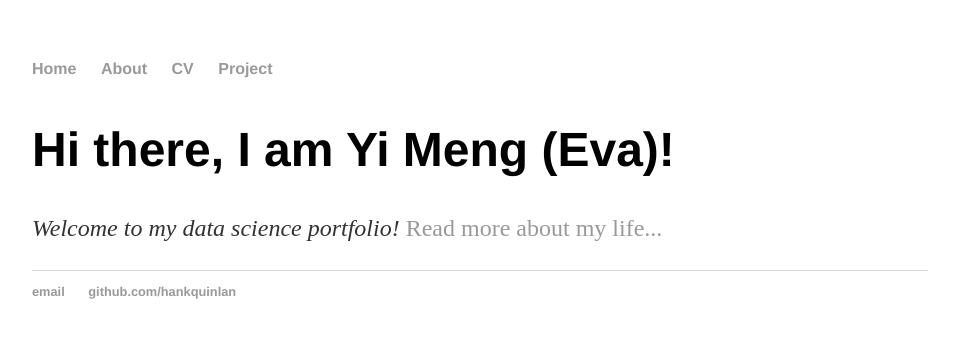
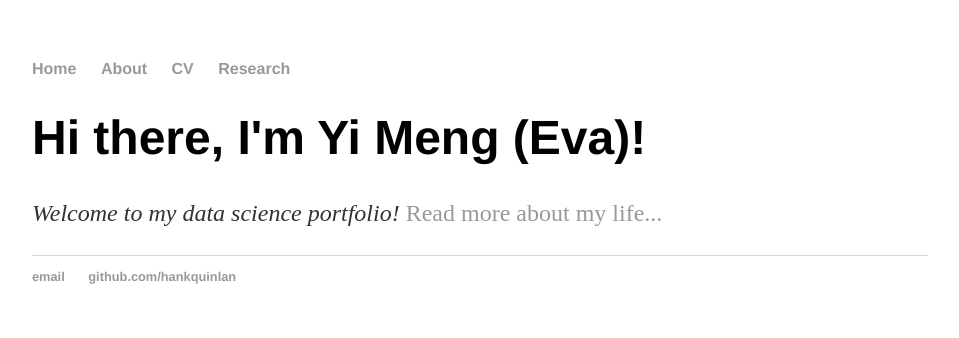
Before and after one commit to EvaMeng/evameng.github.io, a Jekyll site: the page built from index.html, in a window 1280 px wide. Shown: the top 338 px of the page, without its empty margins (160-1119 px from the left). Built offline with Jekyll 4.4.1, drawn with Linux system fonts in a browser that asks for light colours.

Commit message:
Update index.html
update

```diff
--- a/index.html
+++ b/index.html
@@ -1,30 +1,8 @@
-<!DOCTYPE html>
-<html>
-	<head>
-		<title>Yi Meng (Eva)</title>
-		<!-- link to main stylesheet -->
-		<link rel="stylesheet" type="text/css" href="/css/main.css">
-	</head>
-	<body>
-		<nav>
-    		<ul>
-        		<li><a href="/">Home</a></li>
-	        	<li><a href="/about">About</a></li>
-        		<li><a href="/cv">CV</a></li>
-        		<li><a href="/blog">Project</a></li>
-    		</ul>
-		</nav>
-		<div class="container">
-    		<div class="blurb">
-        		<h1>Hi there, I am Yi Meng (Eva)!　</h1>
-				<p> <em>Welcome to my data science portfolio!</em> <a href="/about">Read more about my life...</a></p>
-    		</div><!-- /.blurb -->
-		</div><!-- /.container -->
-		<footer>
-    		<ul>
-			<li><a href="mailto:yi.meng1007@gmail.com">email</a></li>
-        		<li><a href="https://github.com/hankquinlan">github.com/hankquinlan</a></li>
-			</ul>
-		</footer>
-	</body>
-</html>
+---
+layout: default
+title: Yi Meng
+---
+<div class="blurb">
+	<h1>Hi there, I'm Yi Meng (Eva)!</h1>
+	<p><em>Welcome to my data science portfolio!</em> <a href="/about">Read more about my life...</a></p>
+</div><!-- /.blurb -->
```
